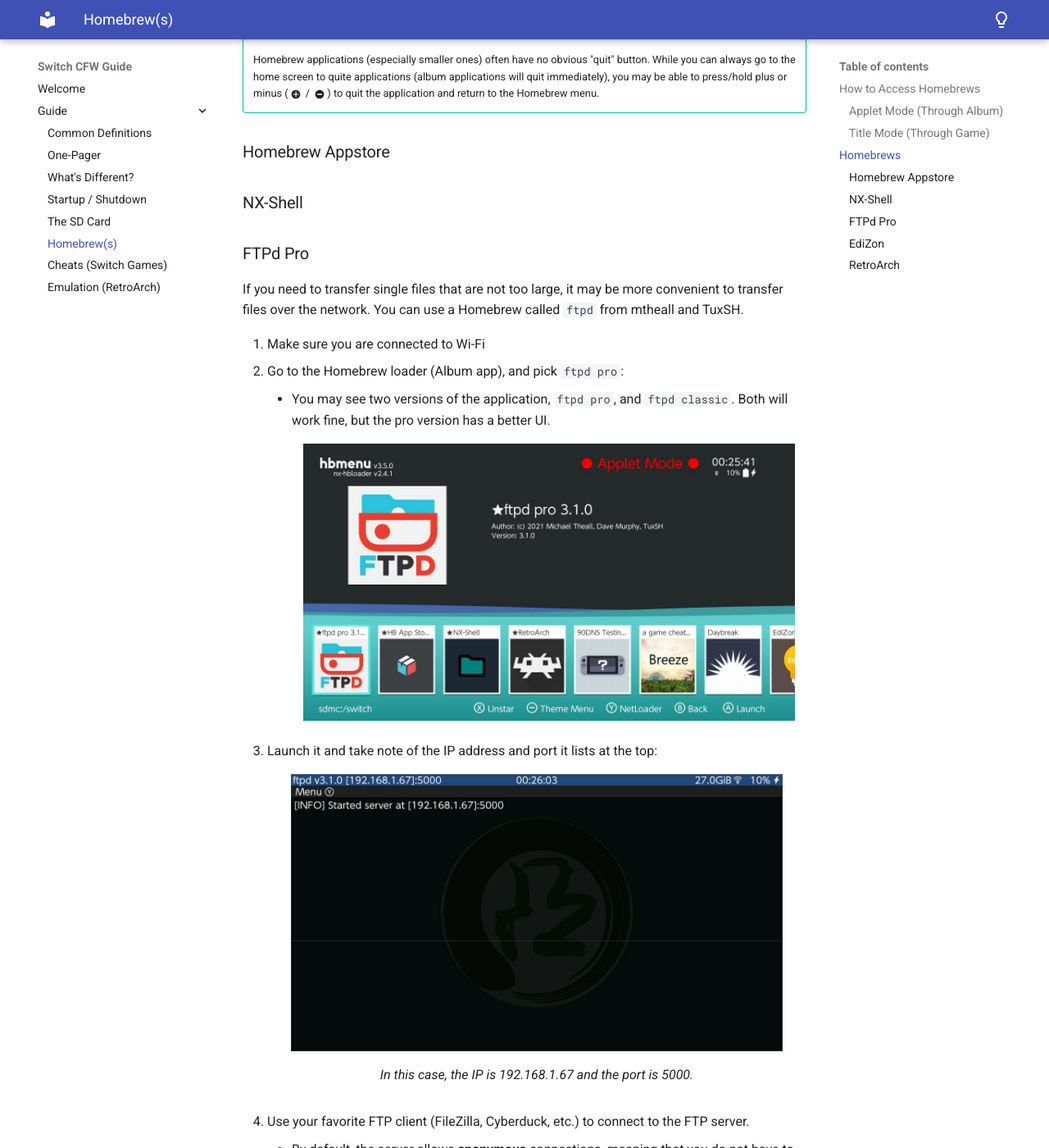
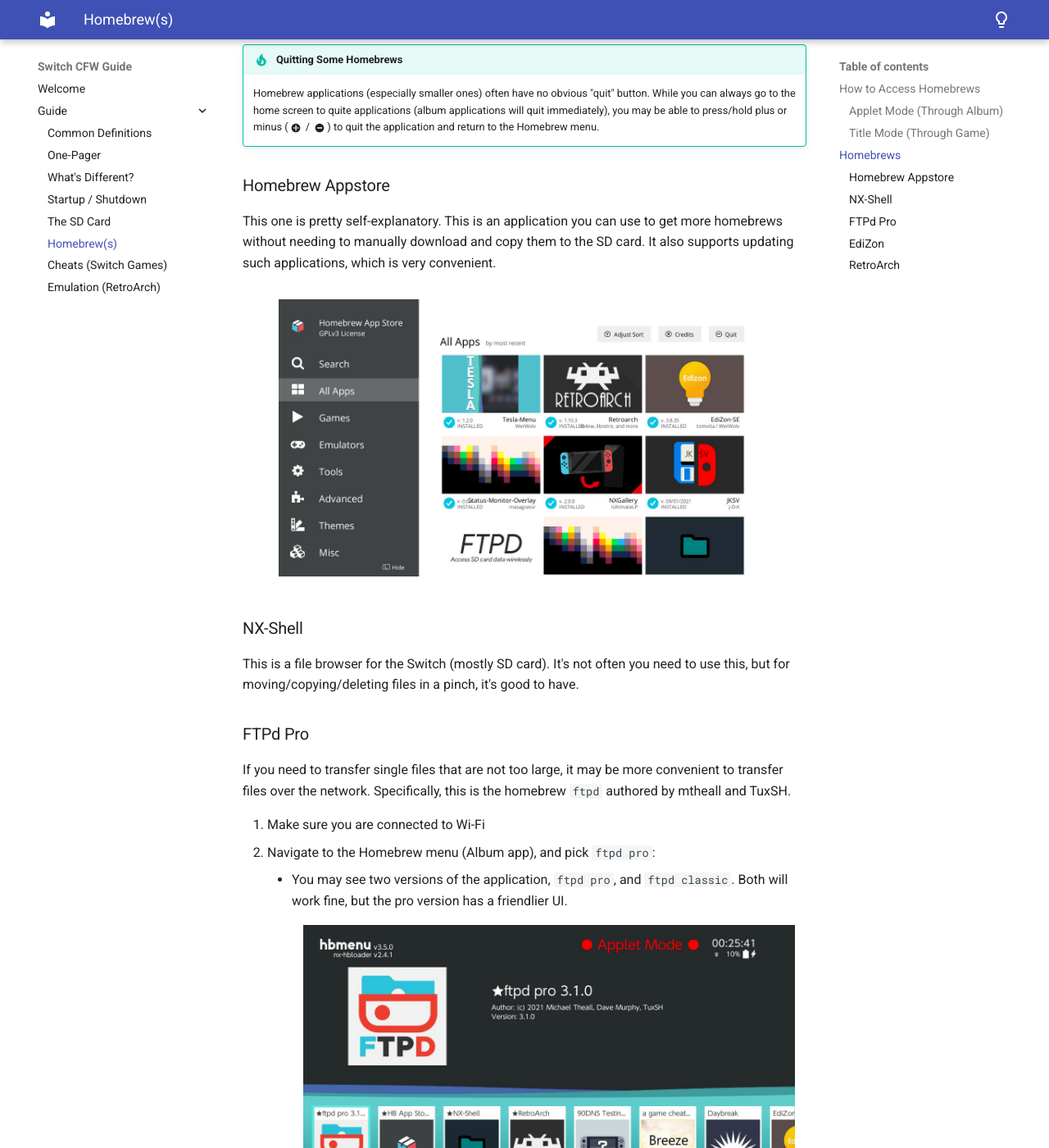
Before and after one commit to Tabrnicus/Switch-CFW-Guide, an MkDocs documentation site: the page built from docs/guide/homebrews.md, in a window 1280 px wide and 1400 px high, scrolled down 2309 px. Shown: the whole window at 82% size. Built offline with MkDocs 1.6.1 and Material for MkDocs 9.7.7, drawn with Linux system fonts in a browser that asks for light colours; some of the changed text lies outside the part shown.

Commit message:
finish homebrew section

```diff
--- a/docs/guide/homebrews.md
+++ b/docs/guide/homebrews.md
@@ -42,6 +39,9 @@
 
 If the game launches instead, go home (:nx-buttons-home:), quit the game, and try again. Make sure you hold the right bumper (:nx-buttons-r:) before attempting to launch again -- and that you are **not letting go** of the button until you see the menu.
 
+!!! info "Title Mode Lifetime"
+    Homebrew applications in this mode effectively run as a "game". This means that it will continue to run even if you go to the homescreen (marked with "Playing"). However, if you put the console to sleep, the application may stop working.
+
 ## Homebrews
 
 !!! tip "Quitting Some Homebrews"
@@ -49,15 +49,23 @@
 
 ### Homebrew Appstore
 
+This one is pretty self-explanatory. This is an application you can use to get more homebrews without needing to manually download and copy them to the SD card. It also supports updating such applications, which is very convenient.
+
+<figure markdown>
+  ![HB Appstore](../assets/images/hb-appstore-preview.png){ width=600 }
+</figure>
+
 ### NX-Shell
+
+This is a file browser for the Switch (mostly SD card). It's not often you need to use this, but for moving/copying/deleting files in a pinch, it's good to have.
 
 ### FTPd Pro
 
-If you need to transfer single files that are not too large, it may be more convenient to transfer files over the network. You can use a Homebrew called `ftpd` from mtheall and TuxSH.
+If you need to transfer single files that are not too large, it may be more convenient to transfer files over the network. Specifically, this is the homebrew `ftpd` authored by mtheall and TuxSH.
 
 1. Make sure you are connected to Wi-Fi
-2. Go to the Homebrew loader (Album app), and pick `ftpd pro`:
-    - You may see two versions of the application, `ftpd pro`, and `ftpd classic`. Both will work fine, but the pro version has a better UI.
+2. Navigate to the Homebrew menu (Album app), and pick `ftpd pro`:
+    - You may see two versions of the application, `ftpd pro`, and `ftpd classic`. Both will work fine, but the pro version has a friendlier UI.
     <figure markdown>
       ![ftpd on homebrew menu](../assets/images/ftpd-homebrew.png){ width=600 }
     </figure>
@@ -79,8 +87,12 @@
     - This can either be done by navigating away (Press Home (:nx-buttons-home:), etc.) or by pressing the Plus or Minus key (:nx-buttons-plus: / :nx-buttons-minus:).
 
 !!! warning "Server Lifetime"
-    Note that the server will only stay up as long as you have this applet open. Pressing Home (:nx-buttons-home:) or navigating away by any means **will kill the server**.
+    Note that the server will only stay up as long as you have this applet open. Pressing Home (:nx-buttons-home:) or navigating away by any means **will kill the server**. If you need the freedom of navigating away, consider launching it in [title mode](#title-mode-through-game).
 
 ### EdiZon
 
+EdiZon SE is a save management and cheat loading tool (among other things). We will use it to manage cheats on applicable Switch games. We will also be using an overlay extension to make enabling cheats in-game much more convenient. More details [in the section about cheats](switch-cheats.md).
+
 ### RetroArch
+
+RetroArch is an all-in-one front-end emulator for many consoles. You'll learn about how to install cores, games, apply cheats, etc. [in the section about RetroArch](emulation.md).
```
Also changed, not shown: other parts of docs/guide/homebrews.md (+0 -3 lines), docs/assets/images/hb-appstore-preview.png (added).
